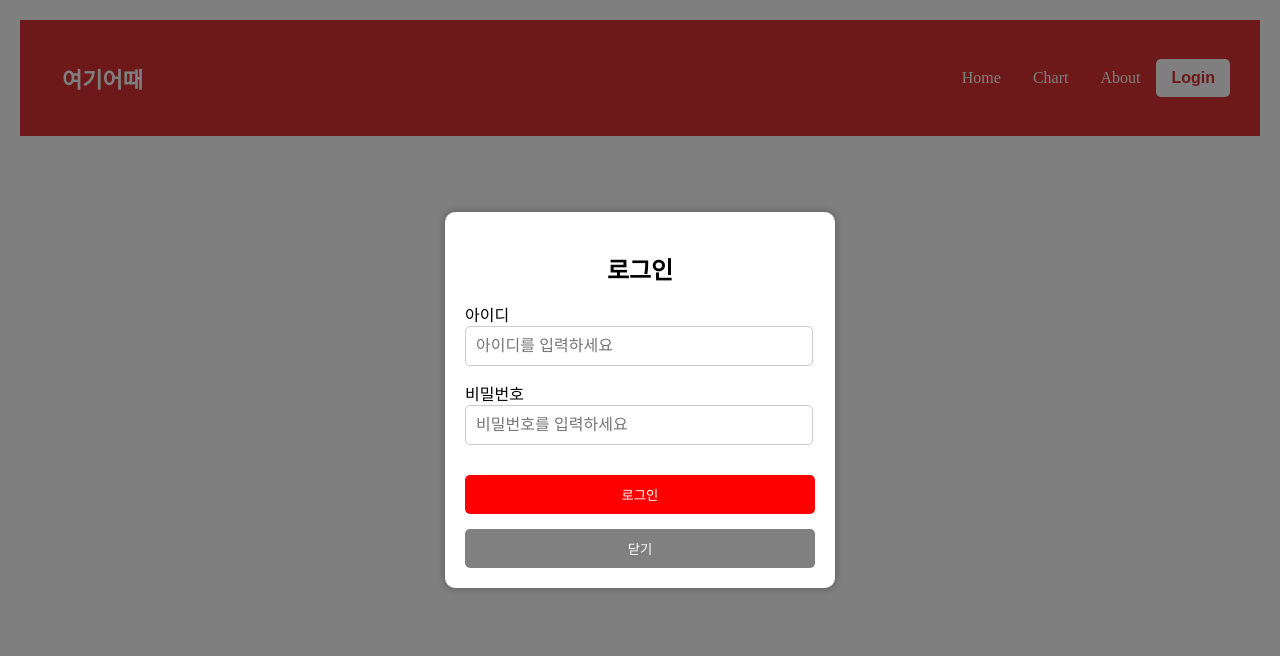
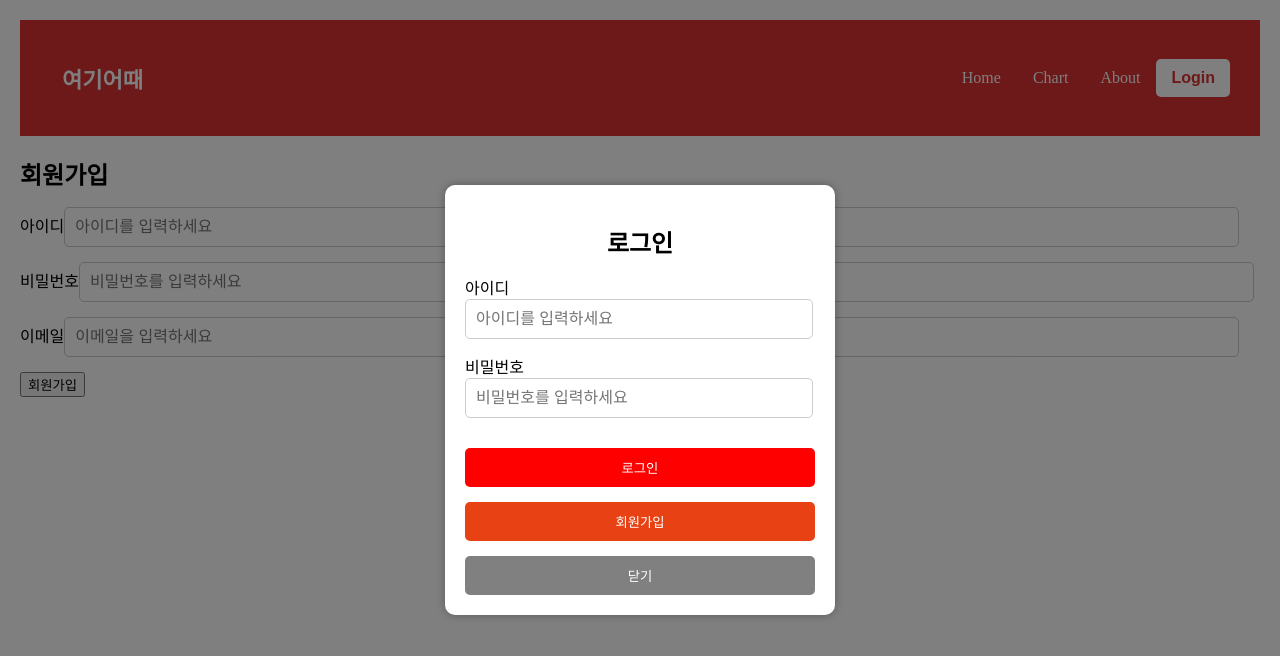
Before and after one commit to givmefox/howAbout, a Vue app in the folder frontend/: page /register in a window 1280 px wide. Both pictures are taken after a click on the button "Login". Shown: the top 656 px of the page. Built offline with nearby package versions, Linux system fonts and the light colour scheme.

Commit message:
회원가입 화면 추가

```diff
--- a/frontend/src/App.vue
+++ b/frontend/src/App.vue
@@ -1,5 +1,6 @@
 <template>
   <Navbar />
+  <router-view />
 </template>
 
 <script>
--- a/frontend/src/components/Navbar.vue
+++ b/frontend/src/components/Navbar.vue
@@ -1,4 +1,14 @@
-z<template>
+<script setup>
+import { useRouter } from "vue-router";
+
+const router = useRouter();
+
+const goToRegister = () =>{
+    router.push("/register");
+};
+</script>
+
+<template>
         <nav class="navbar">
             <a href="#" class="logo">여기어때</a>
             <div>
@@ -23,12 +33,14 @@ z<template>
                 </div>
                 <p class="error" v-if="errorMessage">{{ errorMessage }}</p>
                 <button class="modal-btn" @click="login">로그인</button>
+                <button class="register-btn" @click="goToRegister">회원가입</button>
                 <button class="close-btn" @click="closeModal">닫기</button>
             </div>
         </div>
 </template>
 
 <script>
+
     export default {
         name: 'NavbarComponent',
         data() {
@@ -146,6 +158,17 @@ z<template>
         margin-top: 15px;
     }
 
+    .register-btn {
+        padding: 10px;
+        width: 100%;
+        background-color: rgb(232, 66, 20);
+        color: white;
+        border: none;
+        cursor: pointer;
+        border-radius: 5px;
+        margin-top: 15px;
+    }
+
     .close-btn {
         padding: 10px;
         width: 100%;
--- a/frontend/src/main.js
+++ b/frontend/src/main.js
@@ -1,6 +1,7 @@
 import { createApp } from 'vue'
 import App from './App.vue'
-
+import router from './router';
 
 const app = createApp(App);
+app.use(router);
 app.mount('#app');
--- /dev/null
+++ b/frontend/src/router/index.js
@@ -0,0 +1,15 @@
+import { createRouter, createWebHistory } from "vue-router";
+import RegisterView from "@/views/RegisterView.vue";
+
+const router = createRouter({
+    history: createWebHistory(),
+    routes: [
+        {
+            path: "/register",
+            name: "Register",
+            component: RegisterView,
+        },
+    ],
+});
+
+export default router;
--- /dev/null
+++ b/frontend/src/views/RegisterView.vue
@@ -0,0 +1,49 @@
+<template>
+    <div>
+      <div class="container">
+        <h2>회원가입</h2>
+        <div class="form-group">
+          <label>아이디</label>
+          <input type="text" v-model="username" placeholder="아이디를 입력하세요">
+        </div>
+        <div class="form-group">
+          <label>비밀번호</label>
+          <input type="password" v-model="password" placeholder="비밀번호를 입력하세요">
+        </div>
+        <div class="form-group">
+          <label>이메일</label>
+          <input type="email" v-model="email" placeholder="이메일을 입력하세요">
+        </div>
+        <p class="error" v-if="errorMessage">{{ errorMessage }}</p>
+        <button @click="register">회원가입</button>
+      </div>
+    </div>
+  </template>
+
+<script>
+
+export default {
+    name: "RegisterView",
+    data() {
+      return {
+        username: "",
+        password: "",
+        email: "",
+        errorMessage: ""
+      };
+    },
+    methods: {
+      async register() {
+        try {
+          alert("회원가입 기능 추가 예정!");
+        } catch (error) {
+          this.errorMessage = "회원가입 실패!";
+        }
+      }
+    }
+};
+</script>
+
+  <style>
+
+</style>
```
